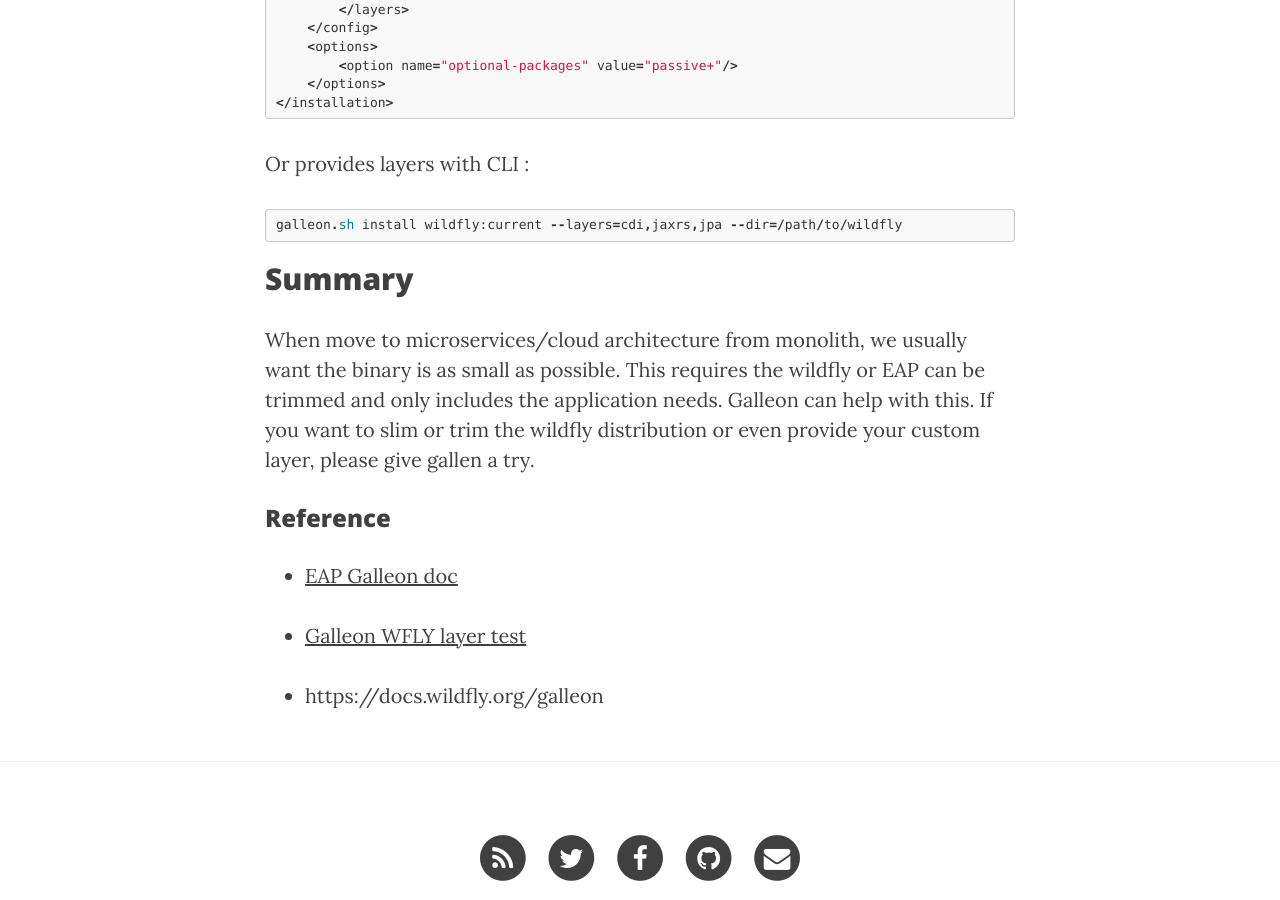
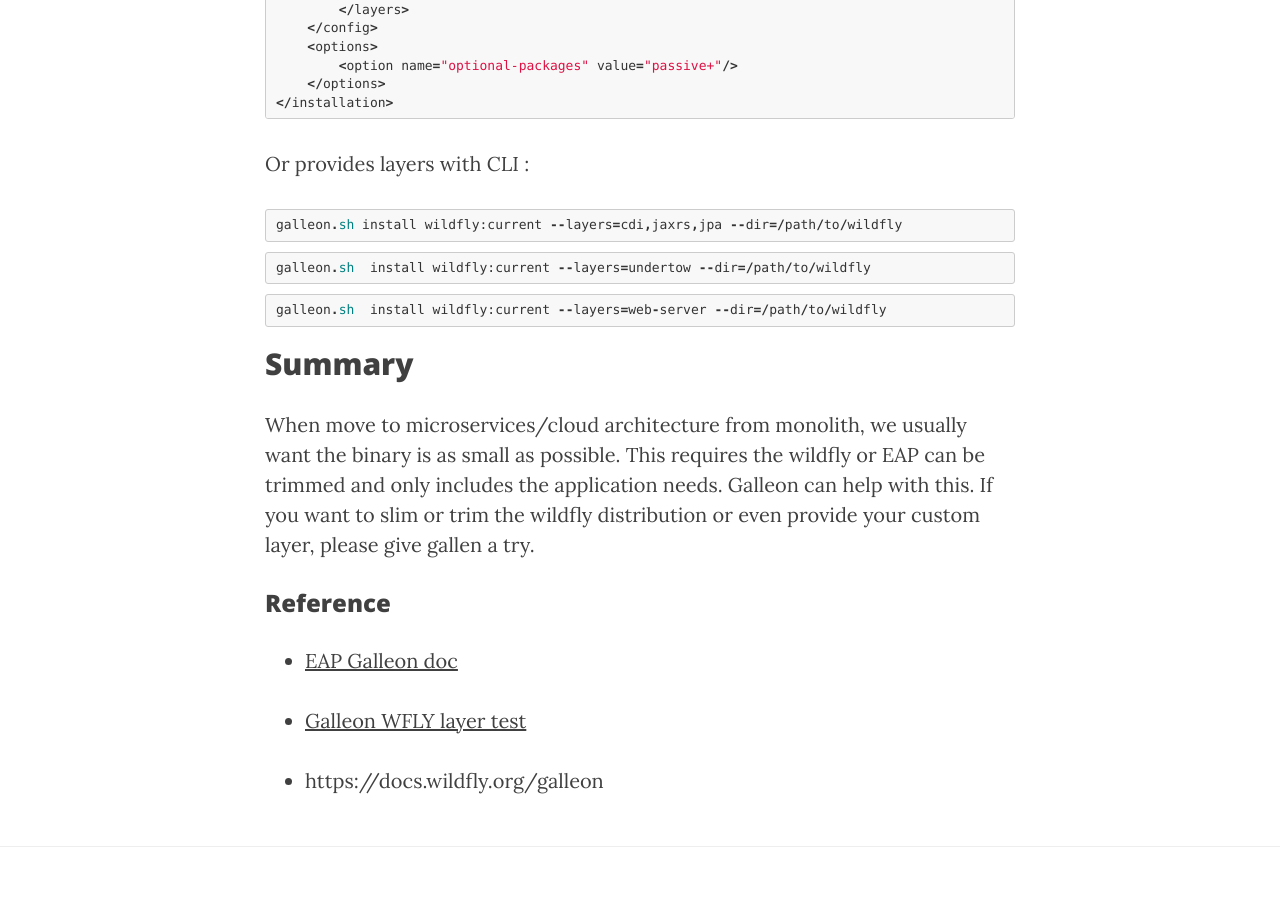
Before and after one commit to jimma/jimma.github.io, a Jekyll site: the page built from _posts/2020-06-03-wildfly-galleon.markdown, in a window 1280 px wide and 900 px high, scrolled down 11342 px. Built offline with Jekyll 4.4.1, drawn with Linux system fonts in a browser that asks for light colours; nearby versions of some CDN libraries.

Commit message:
More galleon install examples

````diff
--- a/_posts/2020-06-03-wildfly-galleon.markdown
+++ b/_posts/2020-06-03-wildfly-galleon.markdown
@@ -479,6 +479,14 @@
 galleon.sh install wildfly:current --layers=cdi,jaxrs,jpa --dir=/path/to/wildfly
 ```
 
+```
+galleon.sh  install wildfly:current --layers=undertow --dir=/path/to/wildfly
+```
+
+```
+galleon.sh  install wildfly:current --layers=web-server --dir=/path/to/wildfly
+```
+
 ## Summary
 
 When move to microservices/cloud architecture from monolith, we usually want the binary is as small as possible. This requires the wildfly or EAP can be trimmed and only includes the application needs. Galleon can help with this. If you want to slim or trim the wildfly distribution or even provide your custom layer, please give gallen a try.
````
